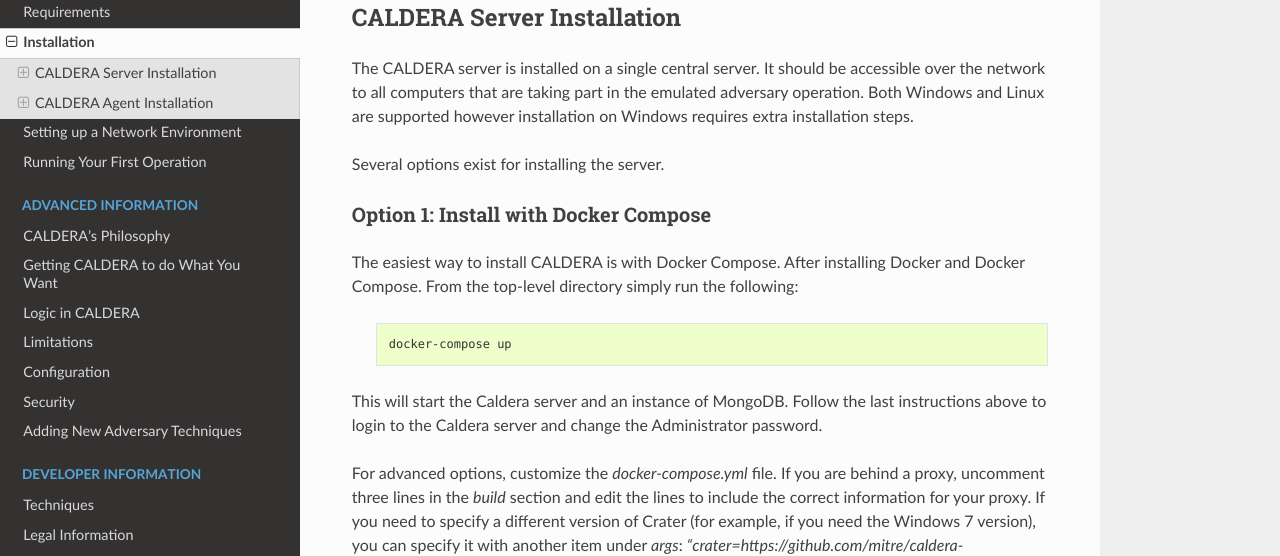
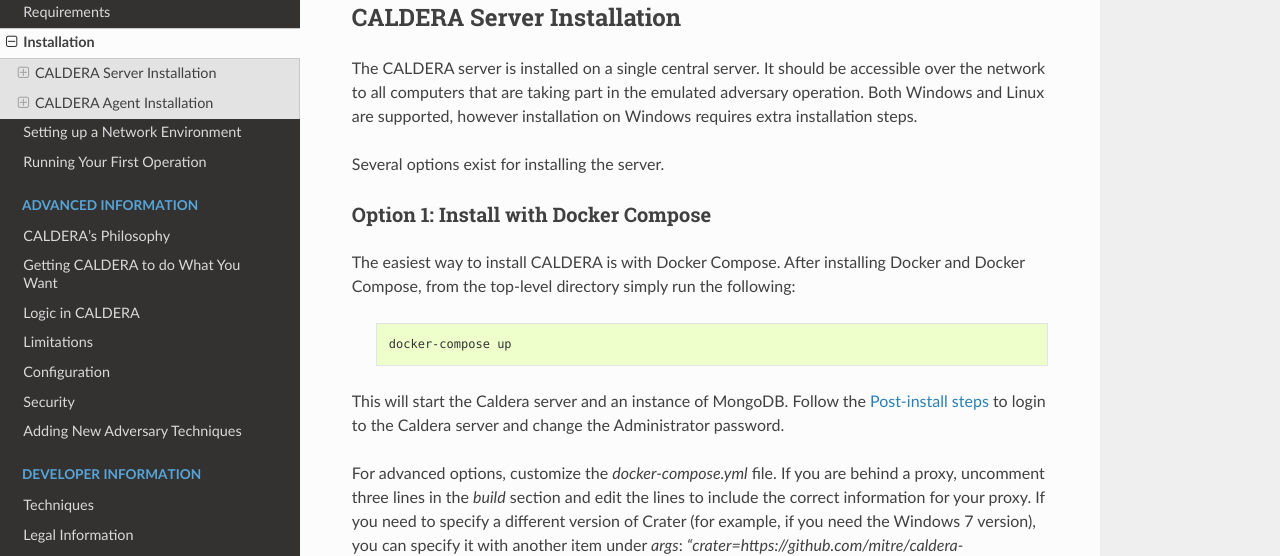
Before and after one commit to mitre/caldera, a Sphinx documentation site: the page built from docs/installation.rst, in a window 1280 px wide and 1400 px high, scrolled down 365 px. Shown: the part 199-755 px from the top of the window. Built offline with Sphinx 7.4.7 and the Read the Docs theme 2.0.0, drawn with Linux system fonts in a browser that asks for light colours; some of the changed text lies outside the part shown.

Commit message:
Updated installation documentation

```diff
--- a/docs/installation.rst
+++ b/docs/installation.rst
@@ -19,7 +19,7 @@
 ===========================
 
 The CALDERA server is installed on a single central server. It should be accessible over the network to all computers
-that are taking part in the emulated adversary operation. Both Windows and Linux are supported however installation on
+that are taking part in the emulated adversary operation. Both Windows and Linux are supported, however installation on
 Windows requires extra installation steps.
 
 Several options exist for installing the server.
@@ -27,13 +27,13 @@
 Option 1: Install with Docker Compose
 -------------------------------------
 
-The easiest way to install CALDERA is with Docker Compose. After installing Docker and Docker Compose. From the top-level directory simply run the following:
+The easiest way to install CALDERA is with Docker Compose. After installing Docker and Docker Compose, from the top-level directory simply run the following:
 
     .. code-block:: console
 
         docker-compose up
 
-This will start the Caldera server and an instance of MongoDB. Follow the last instructions above to login to the Caldera server and change the Administrator password.
+This will start the Caldera server and an instance of MongoDB. Follow the `Post-install steps`_ to login to the Caldera server and change the Administrator password.
 
 For advanced options, customize the `docker-compose.yml` file. If you are behind a proxy, uncomment three lines in the `build` section and edit the lines to include the correct information for your proxy. If you need to specify a different version of Crater (for example, if you need the Windows 7 version), you can specify it with another item under `args`: `"crater=https://github.com/mitre/caldera-crater/releases/download/v0.1.0/CraterMain7.exe"`. Other configuration options can be set in the `command` section under `server`.
 
@@ -72,7 +72,7 @@
 
         docker run --net=host caldera --database.port 27020
 
-Finally, follow the last instructions above to login to the Caldera server and change the Administrator password.
+After installation, follow the `Post-install steps`_ to login to the Caldera server and change the Administrator password.
 
 Option 3: Installing Without Docker
 -----------------------------------
@@ -184,6 +184,13 @@
     available. On Windows computers, OpenSSL can be installed or, this command should be executed on a Linux computer
     (with the appropriate hostname substituted).
 
+See the following section for login information.
+
+Post-install steps
+------------------
+
+After installing, perform the below steps
+
 #. *Login to the Caldera server*
     The CALDERA server exposes a web service available on `<https://localhost:8888>`_. Navigate to this URL to access
     CALDERA's administration panel. The default username and password
```
